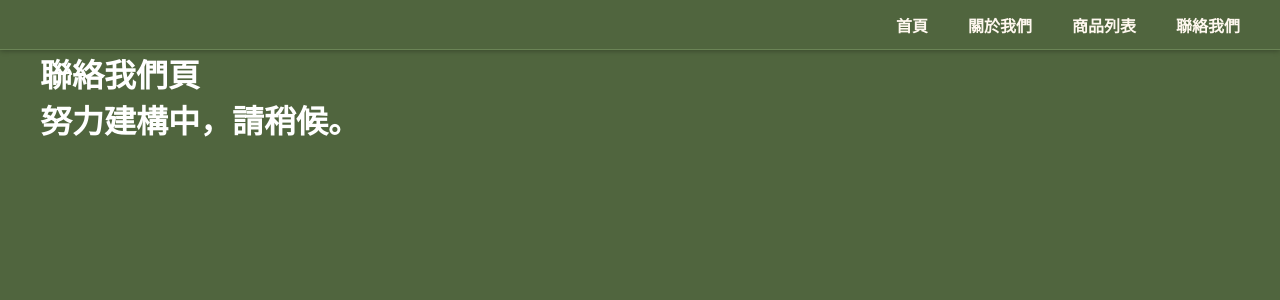
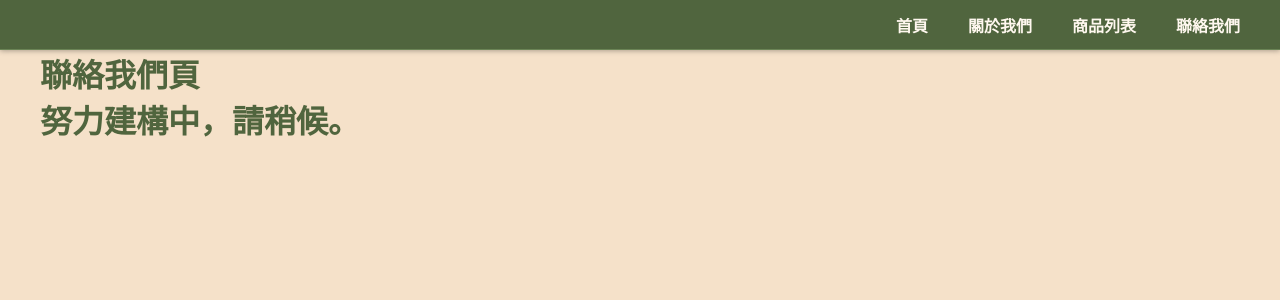
Before and after one commit to binghan60/tsai-vue, a Vue app: page /contactus in a window 1280 px wide. Shown: the top 300 px of the page. Built offline with nearby package versions, Linux system fonts and the light colour scheme.

Commit message:
調整背景顏色

```diff
--- a/src/App.vue
+++ b/src/App.vue
@@ -15,6 +15,6 @@ export default {
 
 <style>
 body {
-  background-color: var(--primary-color);
+  background-color: var(--bgc);
 }
 </style>
--- a/src/assets/main.css
+++ b/src/assets/main.css
@@ -4,6 +4,7 @@
   --white: #fff;
   --text: #fff8ef;
   --navbar-height: 50px;
+  --bgc: #f5e1c9;
 }
 * {
   box-sizing: border-box;
--- a/src/views/AboutView.vue
+++ b/src/views/AboutView.vue
@@ -15,7 +15,7 @@ export default {
 
 <style scoped>
 .about {
-  color: #fff;
+  color: var(--primary-color);
   font-size: 32px;
   font-weight: 700;
 }
--- a/src/views/ContactusView.vue
+++ b/src/views/ContactusView.vue
@@ -14,7 +14,7 @@ export default {
 </script>
 <style scoped>
 .contactus {
-  color: #fff;
+  color: var(--primary-color);
   font-size: 32px;
   font-weight: 700;
 }
```
